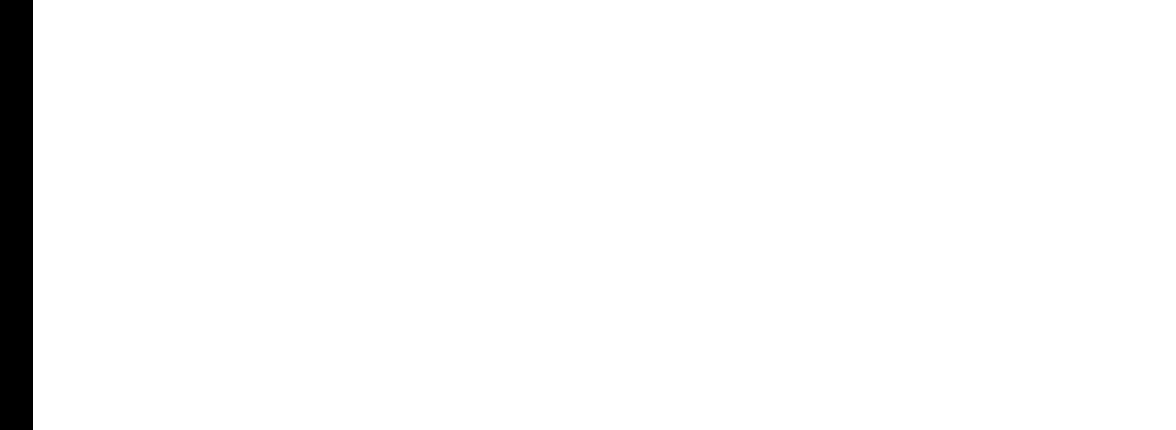
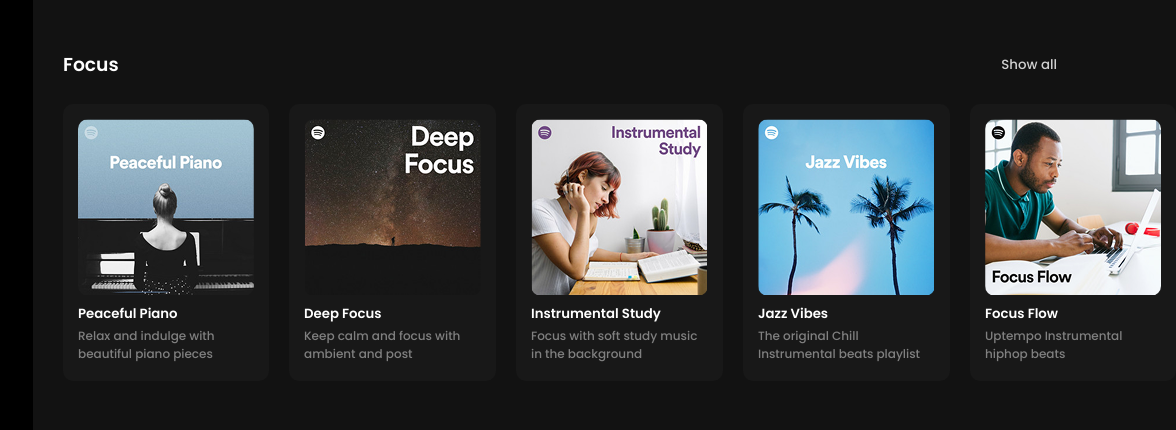
Before and after one commit to akashkennedy/spotify-ui, a website: page index.html in a window 1280 px wide. Shown: the top 430 px of the page, 207-1383 px from the left, 1176 px wide, since content can reach past the window. Drawn offline with Linux system fonts and the light colour scheme.

Commit message:
feat: create first row of genres

```diff
--- a/index.html
+++ b/index.html
@@ -10,20 +10,20 @@
 
 <body>
   <!-- Sidebar -->
-  <aside style="background-color: black;">
+  <aside>
     <img src="./Assets/Spotify.png" alt="Spotify Logo">
     <div class="menu-container">
       <div class="menu">
-        <img src="/Assets/Home.png" alt="">
+        <img src="/Assets/Home.png">
         <p>Home</p>
       </div>
       <div class="menu">
-        <img src="/Assets/Search.png" alt="">
+        <img src="/Assets/Search.png">
 
         <p>Search</p>
       </div>
       <div class="menu">
-        <img src="/Assets/library.png" alt="">
+        <img src="/Assets/library.png">
         <p>Library</p>
       </div>
 
@@ -53,6 +53,46 @@
       <span>English</span>
     </div>
     </ aside>
+    <main>
+      <div>
+        <div class="flex_header">
+          <h3>Focus</h3>
+          <button type="submit">Show all</button>
+        </div>
+        <div class="flex_container">
+          <div class="card">
+            <img src="./Assets/cover_images/cover1.png">
+            <h5>Peaceful Piano</h5>
+            <p>Relax and indulge with beautiful piano pieces</p>
+          </div>
+          <div class="card">
+            <img src="/Assets/cover_images/cover2.png">
+            <h5>Deep Focus</h5>
+            <p>Keep calm and focus with ambient and post</p>
+          </div>
+          <div class="card">
+            <img src="/Assets/cover_images/cover3.png">
+            <h5>Instrumental Study</h5>
+            <p>Focus with soft study music in the background</p>
+          </div>
+          <div class="card">
+            <img src="/Assets/cover_images/cover4.png">
+            <h5>Jazz Vibes</h5>
+            <p>The original Chill Instrumental beats playlist</p>
+          </div>
+          <div class="card">
+            <img src="/Assets/cover_images/cover5.png">
+            <h5>Focus Flow</h5>
+            <p>Uptempo Instrumental hiphop beats</p>
+          </div>
+          <div>
+            <img src="">
+            <h5></h5>
+            <p></p>
+          </div>
+        </div>
+      </div>
+    </main>
 </body>
 <script src="./script.js" defer></script>
 
--- a/style.css
+++ b/style.css
@@ -11,13 +11,20 @@
   font-style: bold;
 }
 
+
 /* Sidebar */
+
+body {
+  background-color: #121212;
+}
 
 aside {
   width: 15rem;
   height: 100vh;
   padding: 25px;
+  background-color: black;
 }
+
 
 .menu-container {
   font-size: 20px;
@@ -83,3 +90,66 @@
   color: white;
   font-weight: 500;
 }
+
+main {
+  position: absolute;
+  color: white;
+  top: 0;
+  left: 250px;
+  height: 100vh;
+  width: 80%;
+  padding-left: 20px;
+  padding-right: 10px;
+  padding-top: 50px;
+  background-color: #121212;
+}
+
+.flex_header {
+  display: flex;
+  justify-content: space-between;
+  align-items: center;
+  margin-bottom: 25px;
+}
+
+.flex_header h3 {
+  font-weight: 600;
+}
+
+.flex_header button {
+  outline: none;
+  border: none;
+  background-color: transparent;
+  color: white;
+  opacity: 0.8;
+  cursor: pointer;
+}
+
+.flex_container {
+  display: flex;
+  justify-content: space-between;
+  gap: 20px;
+}
+
+.card {
+  background-color: #181818;
+  display: flex;
+  justify-content: center;
+  flex-direction: column;
+  padding: 15px;
+  border-radius: 10px;
+}
+
+.card img {
+  border-radius: 10px;
+}
+
+.card h5 {
+  font-weight: 600;
+  margin-top: 8px;
+}
+
+.card p {
+  font-size: 12px;
+  color: gray;
+  margin: 3px 0px 3px 0px;
+}
```
Also changed, not shown: Assets/cover_images/cover1.png (added), Assets/cover_images/cover10.png (added), Assets/cover_images/cover2.png (added), Assets/cover_images/cover3.png (added), Assets/cover_images/cover4.png (added), Assets/cover_images/cover5.png (added), Assets/cover_images/cover6.png (added), Assets/cover_images/cover7.png (added), Assets/cover_images/cover8.png (added), Assets/cover_images/cover9.png (added).
